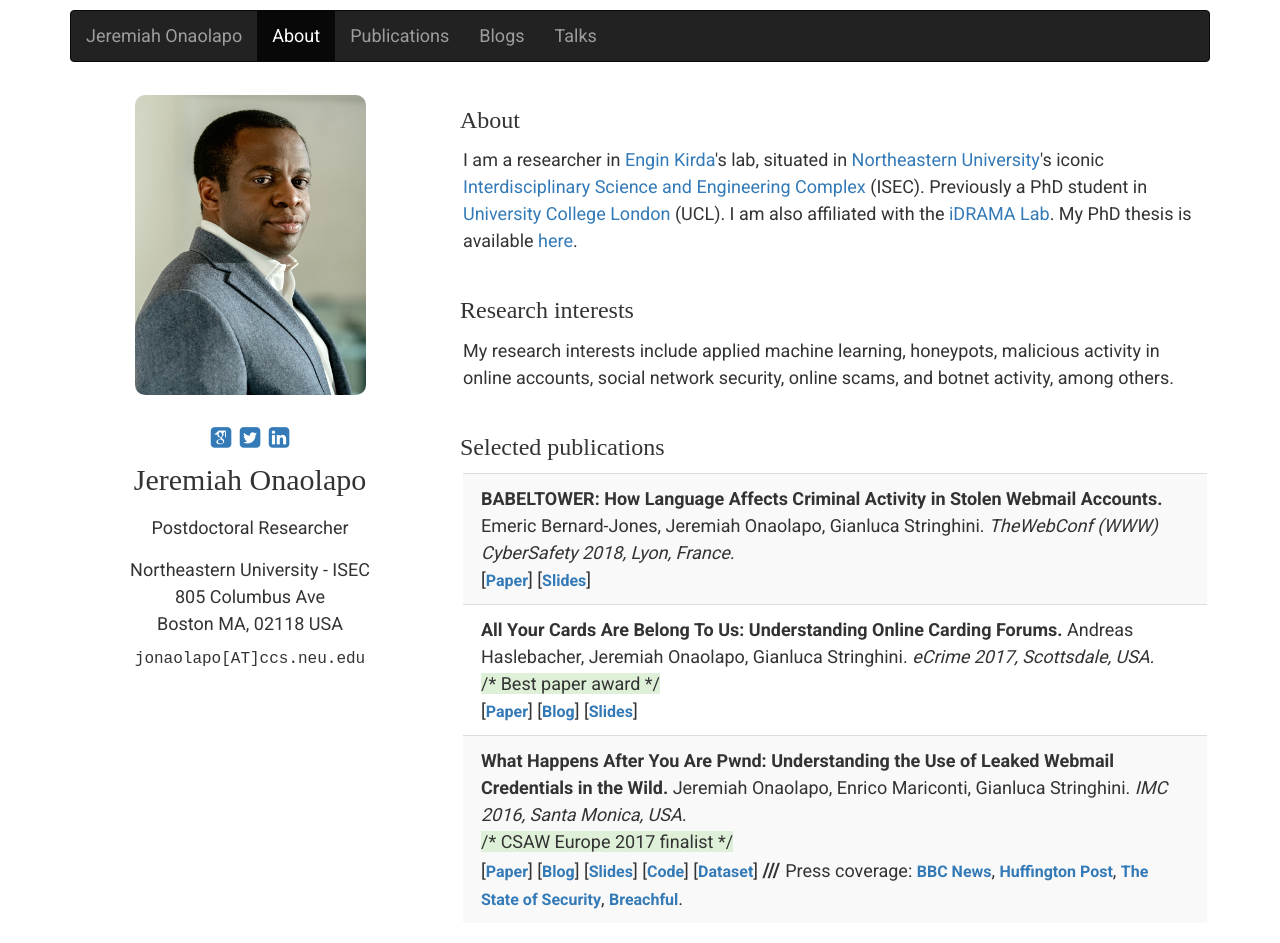
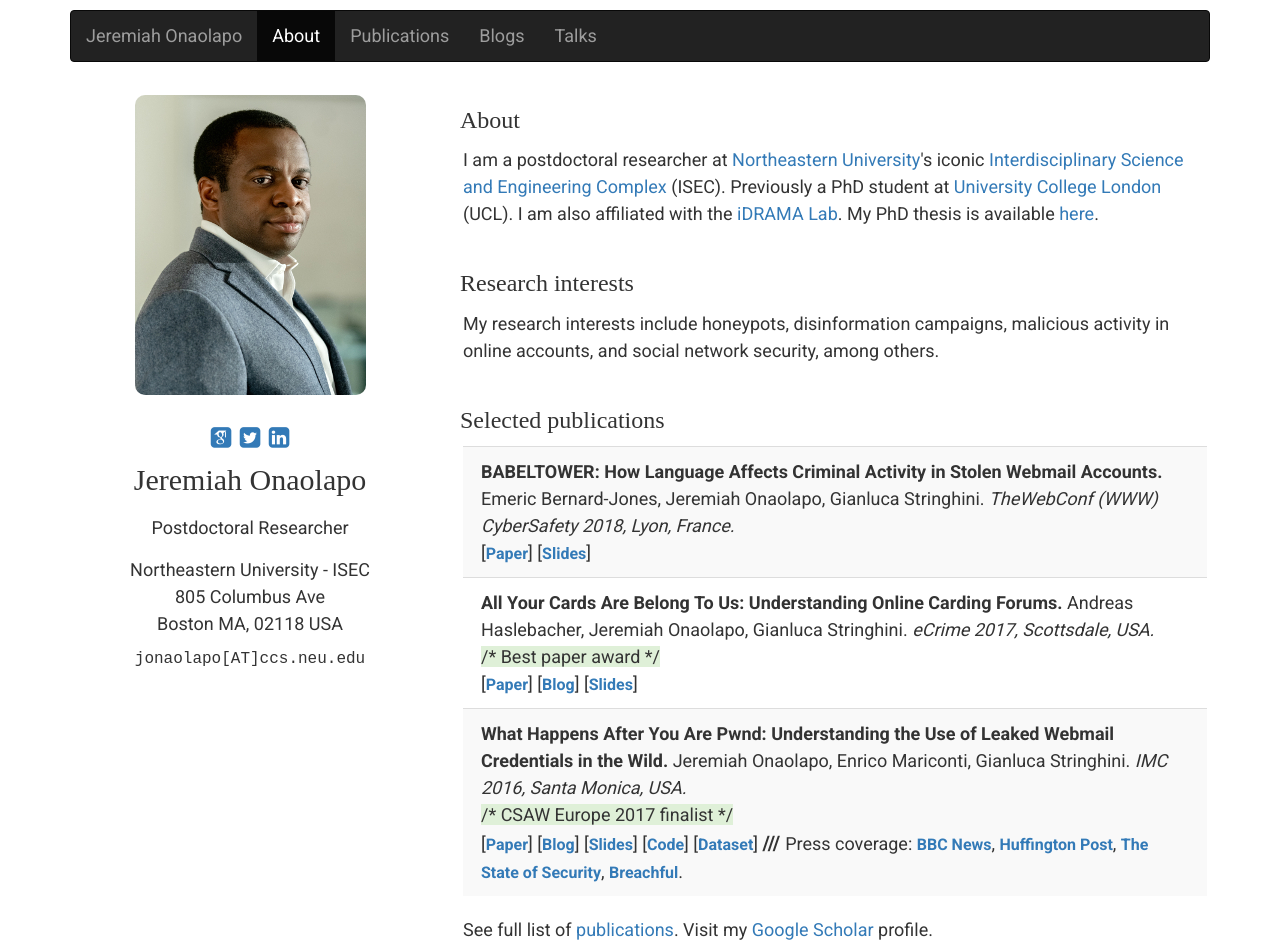
Before and after one commit to jonaolapo/jonaolapo.github.io, a plain HTML site: page index.html in a window 1280 px wide. Shown: the top 943 px of the page. Drawn offline with nearby package versions, Linux system fonts and the light colour scheme; files whose address does not match are found by name; a web font is replaced by a local one.

Commit message:
updated homepage

```diff
--- a/index.html
+++ b/index.html
@@ -65,8 +65,7 @@
             <div class="card-block">
     					<h3 class="card-title">About</h3>
     					<p class="card-text aboutme">
-								I am a researcher in <a href="http://www.ccs.neu.edu/home/ek/">Engin Kirda</a>'s lab, situated in <a href="https://www.northeastern.edu/">Northeastern University</a>'s iconic <a href="https://www.northeastern.edu/isec/">Interdisciplinary Science and Engineering Complex</a> (ISEC).
-								Previously a PhD student in <a href="http://www.ucl.ac.uk/">University College London</a> (UCL). I am also affiliated with the <a href="https://idrama.science/">iDRAMA Lab</a>. My PhD thesis is available <a href="papers/onaolapo_thesis_final.pdf">here</a>.
+								I am a postdoctoral researcher at <a href="https://www.northeastern.edu/">Northeastern University</a>'s iconic <a href="https://www.northeastern.edu/isec/">Interdisciplinary Science and Engineering Complex</a> (ISEC). Previously a PhD student at <a href="http://www.ucl.ac.uk/">University College London</a> (UCL). I am also affiliated with the <a href="https://idrama.science/">iDRAMA Lab</a>. My PhD thesis is available <a href="papers/onaolapo_thesis_final.pdf">here</a>.
 							</p>
             </div>
           </div>
@@ -75,7 +74,7 @@
             <div class="card-block">
     					<h3 class="card-title">Research interests</h3>
 							<p class="card-text aboutme">
-								My research interests include applied machine learning, honeypots, malicious activity in online accounts, social network security, online scams, and botnet activity, among others.
+								My research interests include honeypots, disinformation campaigns, malicious activity in online accounts, and social network security, among others.
 							</p>
             </div>
           </div>
```
